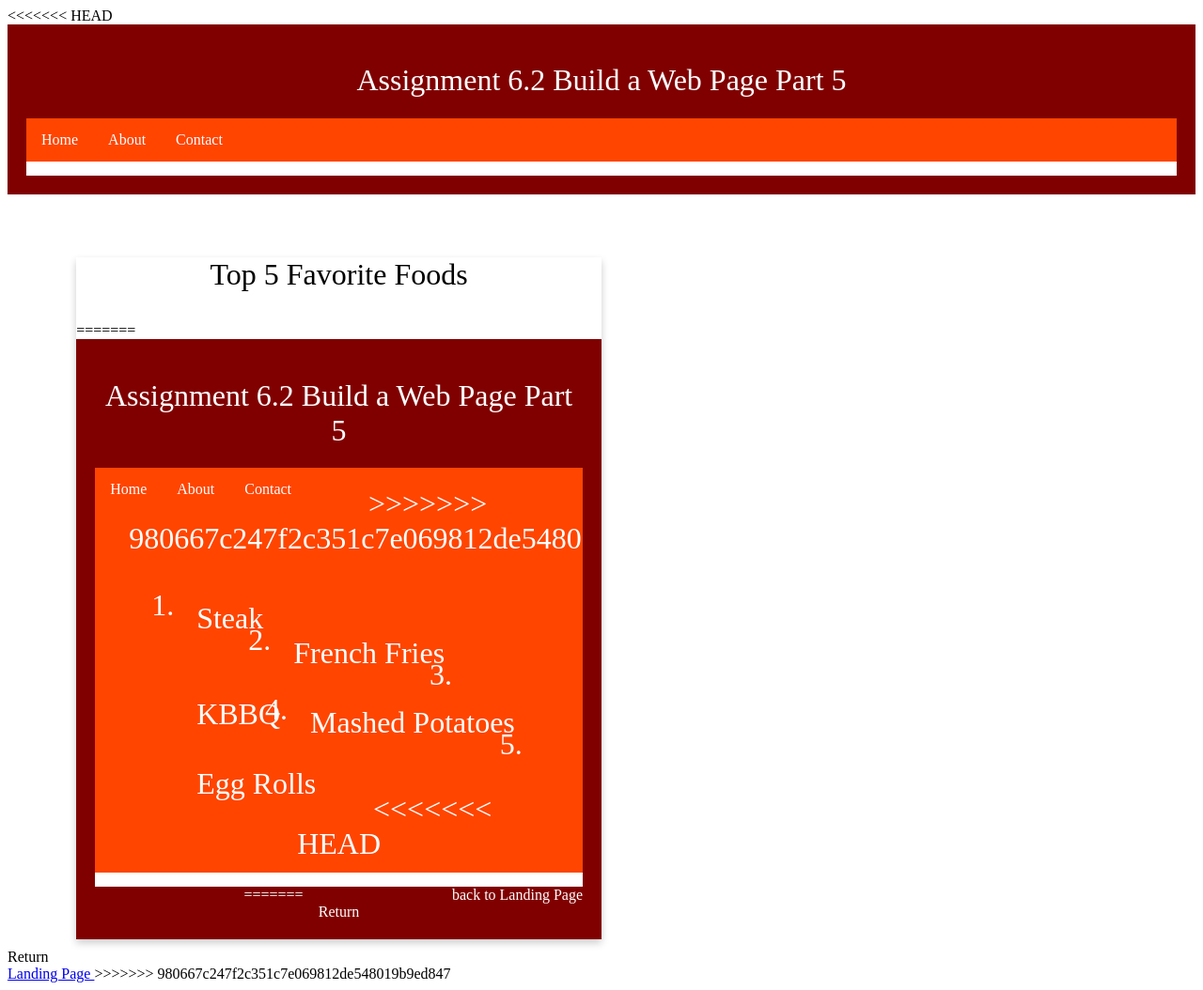
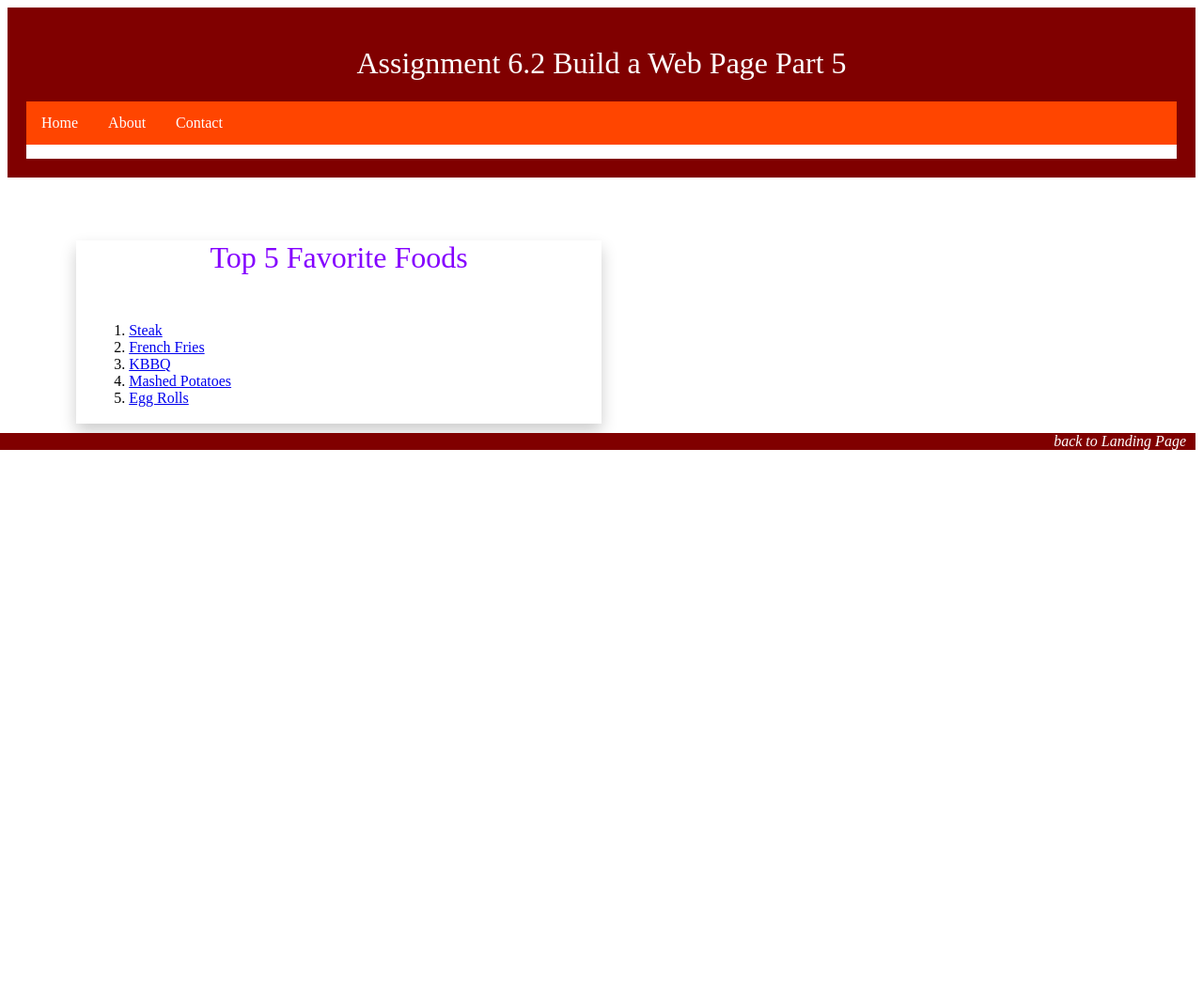
Before and after one commit to Himattchu/csd-340, a plain HTML site: page module-6/Trinh_Mod6_2.html in a window 1280 px wide. Shown: the whole page at 94% size. After the commit the page ends 800 px from the top, so only its background shows below. Drawn offline with Linux system fonts and the light colour scheme.

Commit message:
pushing on 6/23/24

```diff
--- a/module-6/Trinh_Mod6_2.css
+++ b/module-6/Trinh_Mod6_2.css
@@ -34,25 +34,17 @@ h1{
     box-shadow: 0 4px 8px 0 rgba(0, 0, 0, 0.2);
     transition: 0.3s;
     width: 50%;
-<<<<<<< HEAD
     box-shadow: 0 8px 16px 0 rgba(0, 0, 0, 0.2);
-=======
->>>>>>> 980667c247f2c351c7e069812de548019b9ed847
 }
 #card-title{
     text-align: center;
     font-size: 2em;
-<<<<<<< HEAD
     color: rgb(132, 0, 255);
-=======
-    color: yellow;
->>>>>>> 980667c247f2c351c7e069812de548019b9ed847
     font-weight: 400;
 }
 #card-content{
     padding: 2px 16px;
 }
-<<<<<<< HEAD
 footer{
     bottom: 0;
     width: 100%;
@@ -69,5 +61,3 @@ footer a{
     float: right;
     text-decoration: none;
 }
-=======
->>>>>>> 980667c247f2c351c7e069812de548019b9ed847
--- a/module-6/Trinh_Mod6_2.html
+++ b/module-6/Trinh_Mod6_2.html
@@ -7,7 +7,6 @@
     <title>CSD 340 Web Development with HTML and CSS</title>
 </head>
 <body>
-<<<<<<< HEAD
    <header>
     <h1>Assignment 6.2 Build a Web Page Part 5</h1>
     <div id="navbar">
@@ -20,17 +19,6 @@
                 <div id="card-title">
                     <p>Top 5 Favorite Foods</p>
                 </div>
-=======
-   <header>
-    <h1>Assignment 6.2 Build a Web Page Part 5</h1>
-    <div id="navbar">
-        <a>Home</a>
-        <a>About</a>
-        <a>Contact</a>
-        <div id="container">
-            <div id="card-title">
-                <title>Top 5 Favorite Foods</title>
->>>>>>> 980667c247f2c351c7e069812de548019b9ed847
                 <div id="card-content">
                     <ol>
                         <li><a href="https://natashaskitchen.com/pan-seared-steak/" target ="_blank">Steak</a> </li>
@@ -39,22 +27,10 @@
                         <li><a href="https://www.maangchi.com/recipe/la-galbi" target ="_blank">Mashed Potatoes</a> </li>
                         <li><a href="https://www.hungryhuy.com/vietnamese-spring-rolls-egg-rolls-recipe-cach-lam-cha-gio-nem-ran/"target ="_blank">Egg Rolls</a> </li>
                     </ol>
-<<<<<<< HEAD
                 </div>
             </div>
         </div>
     </div>
     <footer><a href="C:\Users\Matthew Tranh\csd-340\index.html">back to Landing Page </a></footer>
-=======
-                    <footer>Return</footer>
-                </div>
-            </div>
-            <footer>Return</footer>
-        </div>
-    </div>
-   </header>
-    <a href="C:\Users\Matthew Tranh\csd-340\index.html">Landing Page </a>
-
->>>>>>> 980667c247f2c351c7e069812de548019b9ed847
 </body>
 </html>
```
